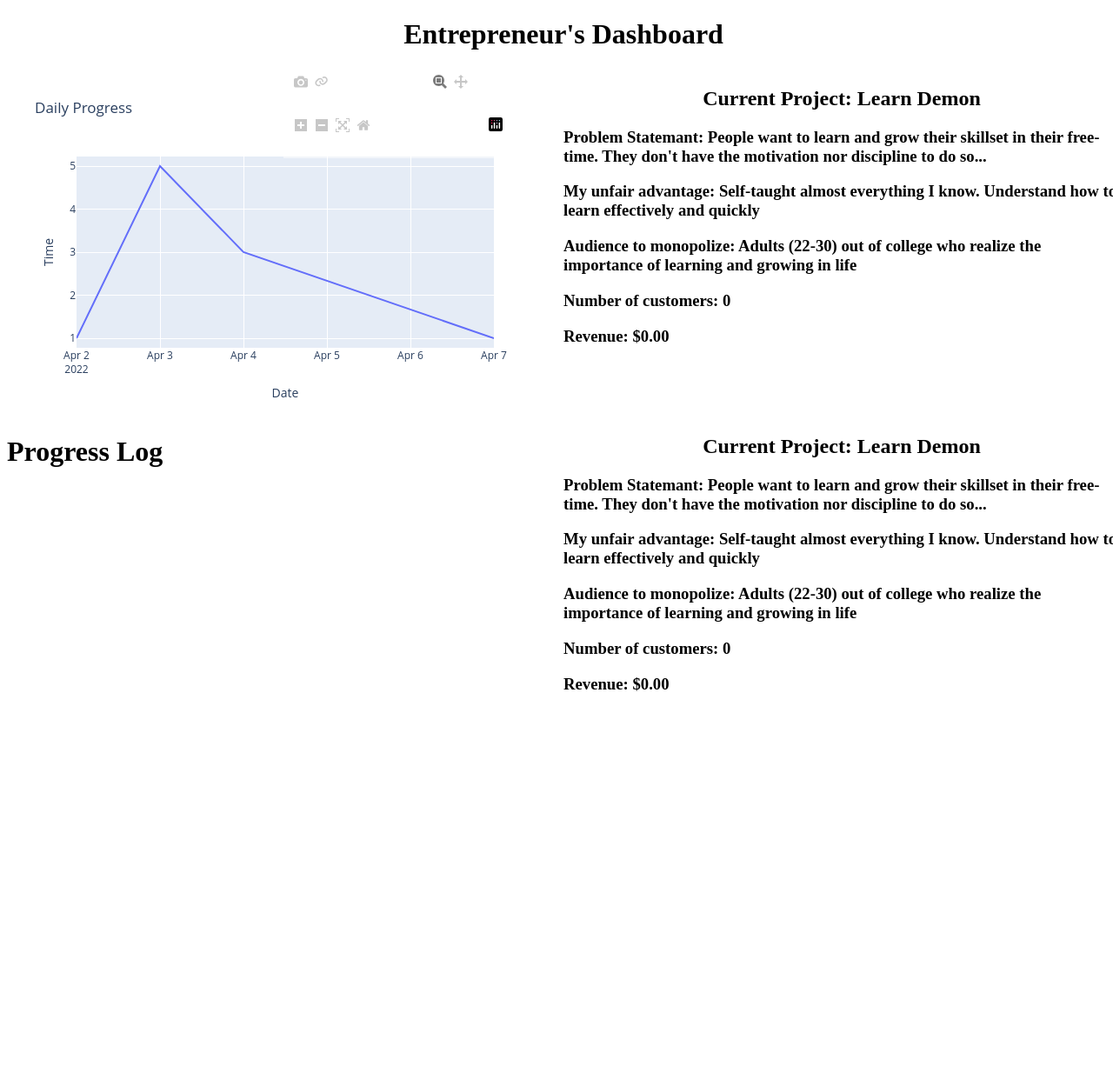
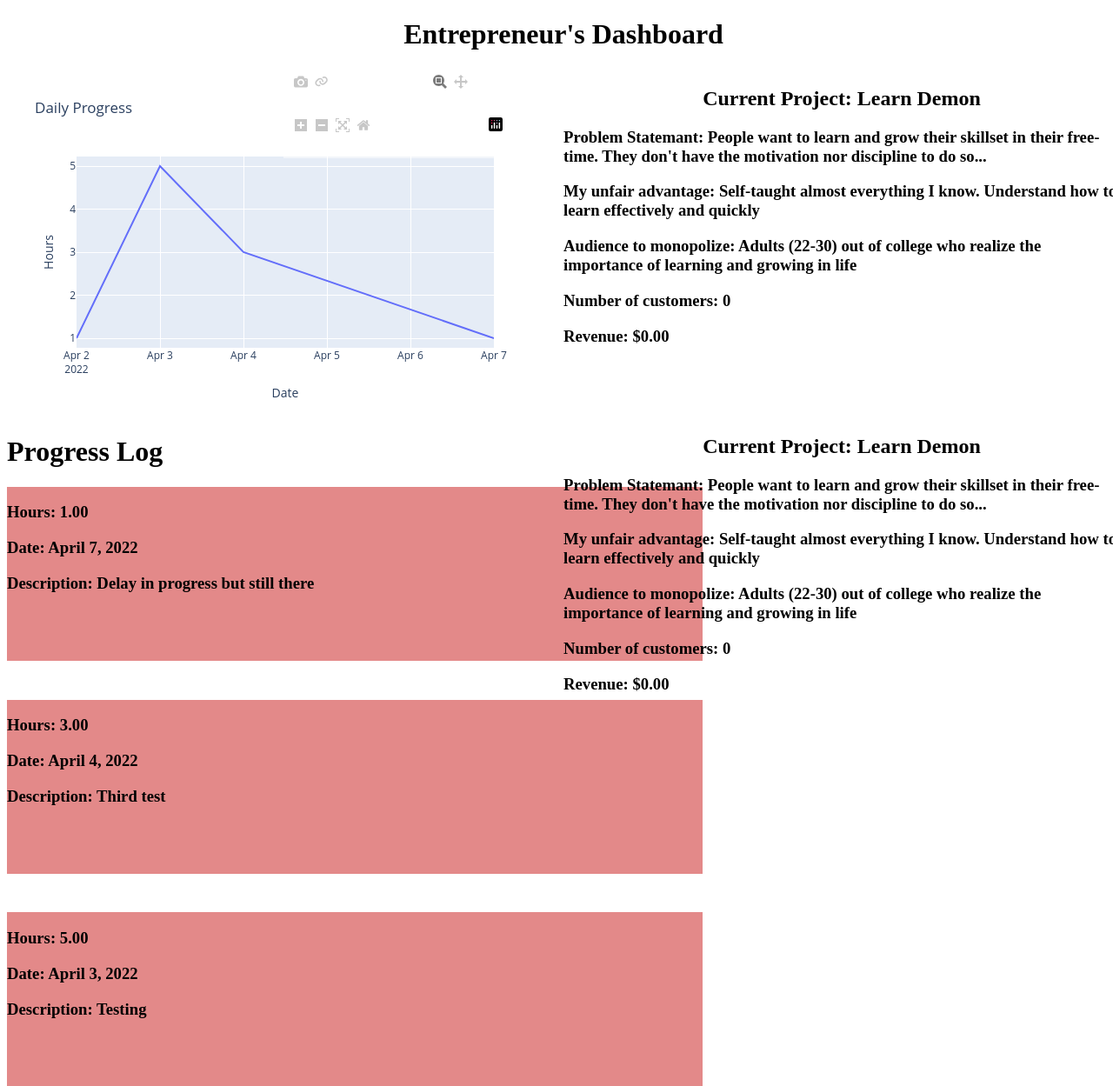
Before and after one commit to Object-Oriented101/learn-demon, a Django app: page / in a window 1280 px wide. Shown: the whole page at 87% size. Before the commit the page ends 795 px from the top, so only its background shows below. Run offline with Django 4.2, Linux system fonts and the light colour scheme; data comes from the database, SQL or seed files in the repository.

Commit message:
Added progress blocks bare minimum

```diff
--- a/plotly_proj/views.py
+++ b/plotly_proj/views.py
@@ -10,16 +10,21 @@ def index(request):
 
     #Line Graph Code
     progress_blocks = Progress_Block.objects.all()
+    progress_0 = progress_blocks[len(progress_blocks) - 1]
+    progress_1 = progress_blocks[len(progress_blocks) - 2]
+    progress_2 = progress_blocks[len(progress_blocks) - 3]
+
     parsed_progress_blocks = [
         {
-        'Time': i.time,
+        'Hours': i.hours,
         'Date': i.date,
         'Description': i.description
         } for i in progress_blocks
     ]
 
     df_progress_block = pd.DataFrame(parsed_progress_blocks)
-    line_fig = px.line(df_progress_block, x = "Date", y = "Time", title = "Daily Progress")
+    line_fig = px.line(df_progress_block, x = "Date", y = "Hours", title = "Daily Progress")
+
     line_plot = plot(line_fig, output_type="div")
 
     #Project Details passback
@@ -27,5 +32,5 @@ def index(request):
     project_details = project_retrieval[0]
 
 
-    context = {'line_plot': line_plot, 'project_details': project_details}
+    context = {'line_plot': line_plot, 'project_details': project_details, 'progress_0': progress_0, 'progress_1': progress_1, 'progress_2': progress_2, 'progress_details': progress_blocks}
     return render(request, 'index.html', context)
--- a/projects/models.py
+++ b/projects/models.py
@@ -15,7 +15,7 @@ class Project(models.Model):
         return str(self.name)
 
 class Progress_Block(models.Model):
-    time = models.DecimalField(max_digits = 4, decimal_places=2)
+    hours = models.DecimalField(max_digits = 4, decimal_places=2)
     date = models.DateField()
     description = models.CharField(max_length=1000)
 
--- a/templates/base.html
+++ b/templates/base.html
@@ -9,6 +9,14 @@
         width: 50%;
         height: 50%;
         float: left;
+    }
+
+    #first {
+        width: 800px;
+        height: 200px;
+        background: rgb(227, 137, 137);
+        overflow: hidden;
+        margin-bottom: 7%;
     }
 
 </style>
@@ -30,6 +38,23 @@
 
     <div>
         <h1>Progress Log</h1>
+        <div id="first">
+            <h3>Hours: {{progress_0.hours}}</h3>
+            <h3>Date: {{progress_0.date}}</h3>
+            <h3>Description: {{progress_0.description}}</h3>
+        </div>
+        <br>
+        <div id="first">
+            <h3>Hours: {{progress_1.hours}}</h3>
+            <h3>Date: {{progress_1.date}}</h3>
+            <h3>Description: {{progress_1.description}}</h3>
+        </div>
+        <br>
+        <div id="first">
+            <h3>Hours: {{progress_2.hours}}</h3>
+            <h3>Date: {{progress_2.date}}</h3>
+            <h3>Description: {{progress_2.description}}</h3>
+        </div>
     </div>
 
     <div>
```
Also changed, not shown: db.sqlite3, projects/migrations/0012_rename_time_progress_block_hours.py (added).
